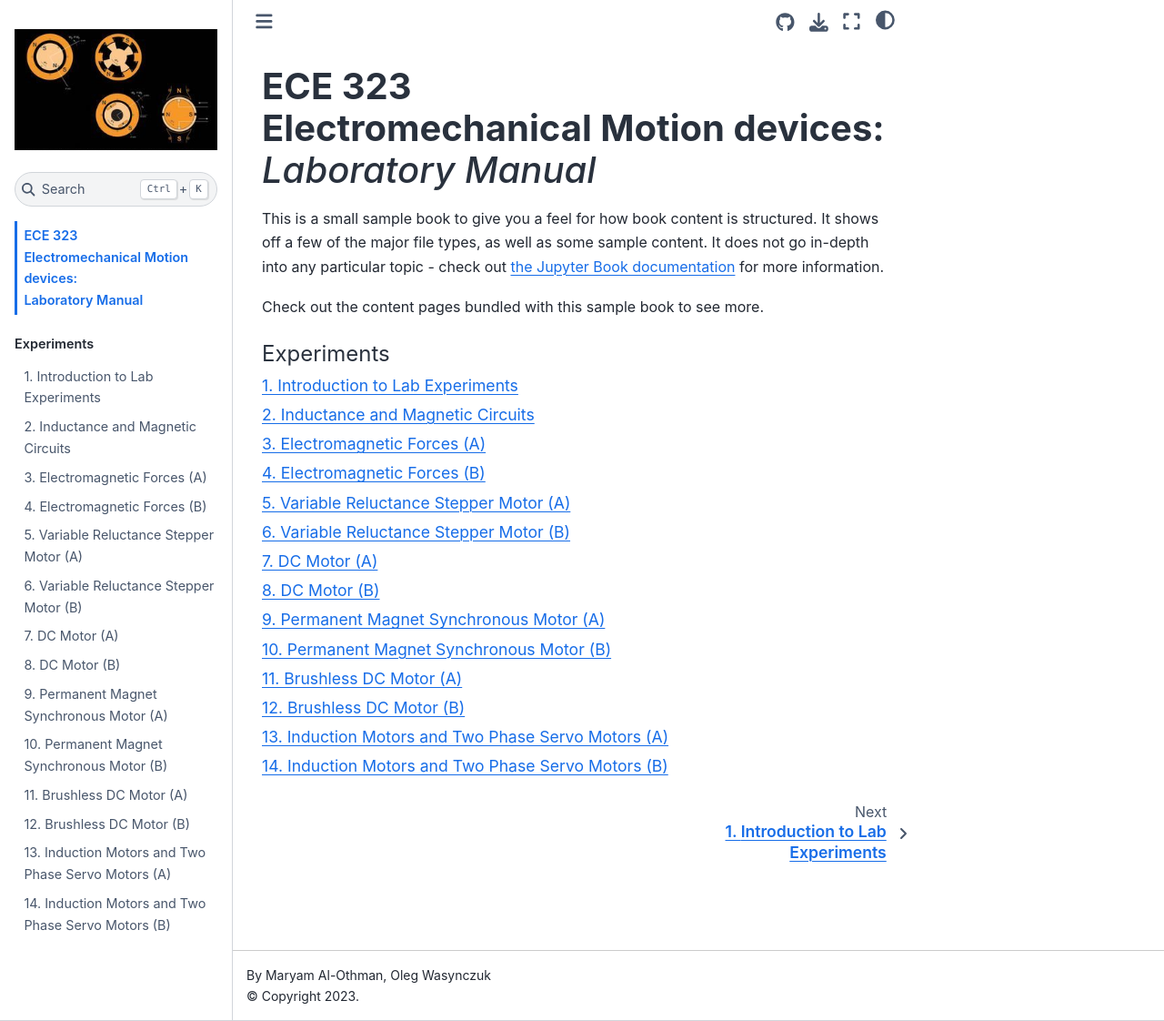
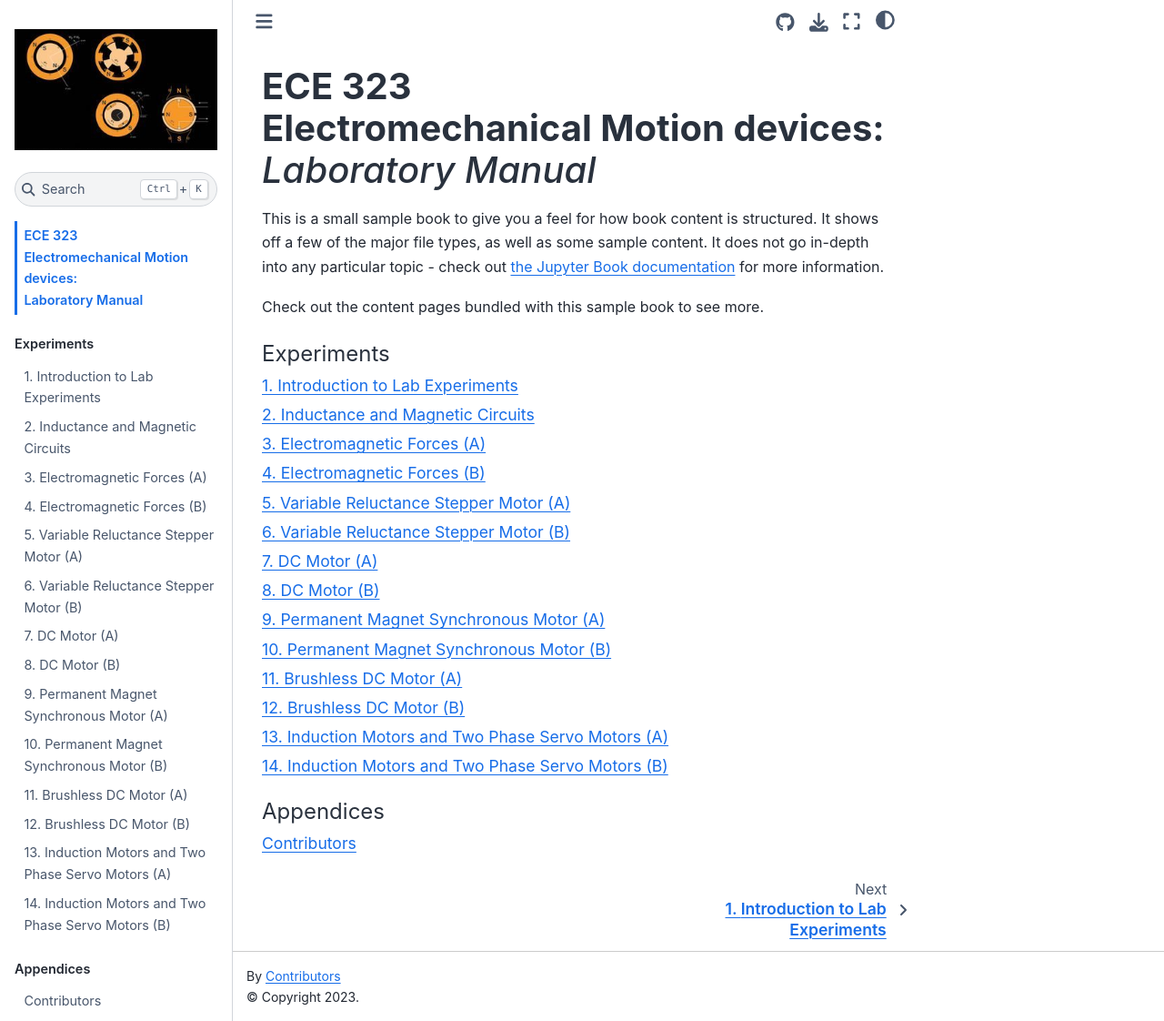
Before and after one commit to Purdue-ECE-32300/lab_book, a Jupyter Book: the page built from source/intro.md, in a window 1280 px wide and 1122 px high. Shown: the whole window at 91% size. Built offline with Jupyter Book 1.0.4 settings and Sphinx 7.4.7 and the Sphinx Book theme 1.1.4, drawn with Linux system fonts in a browser that asks for light colours.

Commit message:
Add contributors page.

```diff
--- a/source/_config.yml
+++ b/source/_config.yml
@@ -2,7 +2,8 @@
 # Learn more at https://jupyterbook.org/customize/config.html
 
 title: "**ECE 323 ELECTROMECHANICAL MOTION DEVICES:** *Laboratory Manual*"
-author: Maryam Al-Othman, Oleg Wasynczuk
+author: '<a href="contributors.html">Contributors</a>'
+copyright: "2023"
 logo: 323logo.png
 
 # Force re-execution of notebooks on each build.
--- a/source/_toc.yml
+++ b/source/_toc.yml
@@ -21,3 +21,7 @@
     - file: lab_12
     - file: lab_13
     - file: lab_14
+  - caption: Appendices
+    numbered: False
+    chapters:
+    - file: contributors
```
Also changed, not shown: source/contributors.md (added, +9 -0 lines).
